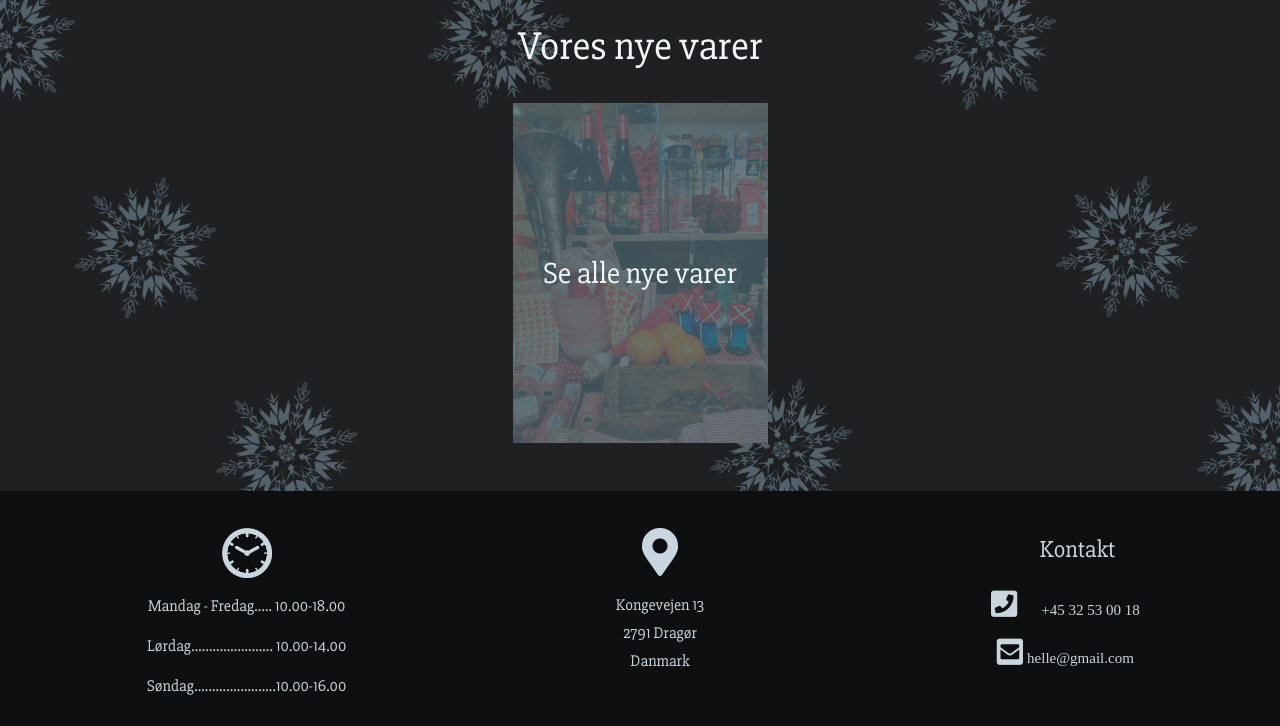
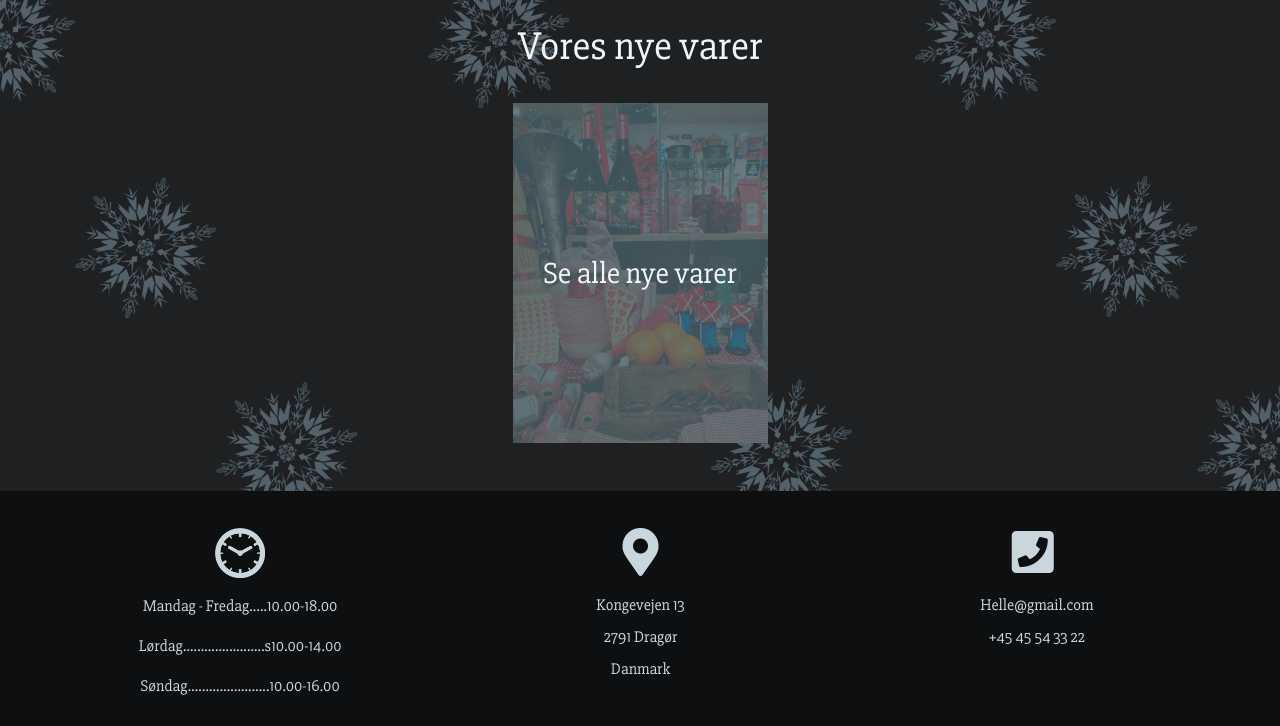
Before and after one commit to VictorBielski/Eksamensprojekt-Lauraella, a PHP site: page /index.php in a window 1280 px wide. Shown: the part 579-1305 px from the top of the page. Run offline with PHP 8.4, Linux system fonts and the light colour scheme; some libraries are stand-ins or nearby versions; some web fonts are replaced.

Commit message:
Footer fiks
Footer centreret og stylet

```diff
--- a/Layout/Stylesheets/style.css
+++ b/Layout/Stylesheets/style.css
@@ -204,33 +204,15 @@ nav .animated-icon1.open span:nth-child(3) {
 
 #footer ul {
   list-style: none !important;
-  color: #c9d6de !important;
 }
 
-#footer li a {
-  color: white !important;
+#footer .footer_link {
   color: #c9d6de !important;
 }
 
 #footer .åbningstider_ikon {
   width: 50px !important;
   height: 50px !important;
-}
-
-#footer .kontakt_ikon {
-  width: 30px !important;
-  height: 100% !important;
-  margin: 1%;
-}
-
-#footer .phone {
-  font-size: 15px !important;
-  margin-bottom: 10px !important;
-  font-family: 'Noto Serif SC', serif;
-}
-
-#footer .col-2 li {
-  list-style: none !important;
 }
 
 #sortiment {
--- a/Layout/Stylesheets/style.scss
+++ b/Layout/Stylesheets/style.scss
@@ -232,32 +232,20 @@ nav {
 
     ul {
         list-style: none !important;
+    }
+
+    .footer_link {
         color: $ikoner_footer_tekst !important;
     }
-    li a {
-        color: white !important;
-        color: $ikoner_footer_tekst !important;
-    }
+
+
+
     .åbningstider_ikon {
         width: 50px !important;
         height: 50px !important;
     }
 
-    .kontakt_ikon {
-        width: 30px !important;
-        height: 100% !important;
-        margin: 1%;
-    }
 
-    .phone {
-        font-size: 15px !important;
-        margin-bottom: 10px !important;
-        font-family: 'Noto Serif SC', serif;
-    }
-
-    .col-2 li {
-        list-style: none !important;
-    }
 
 
 }
--- a/Layout/footer.php
+++ b/Layout/footer.php
@@ -10,33 +10,31 @@
 
   <body>
 <footer class="card-footer" id="footer">
-<div class="container-fluid">
-  <div class="row justify-content-center text-center">
-    <div class="col-sm-12 col-md-4 col-lg-4 mt-4 ">
+<div class="container-fluid m-0">
+  <div class="row text-center mt-4 mr-4">
+    <div class="col-sm-12 col-md-4 col-lg-4">
         <ul class="">
         <img class="åbningstider_ikon" src="/Eksamensprojekt-Lauraella/Layout/images/ikoner/opening-hours-new.png">
-        <p class="mt-3">Mandag - Fredag..... 10.00-18.00</p>
-        <p class="mt-1">Lørdag....................... 10.00-14.00</p>
-        <p class="mt-1">Søndag.......................10.00-16.00</p>
+        <p class="mt-3">Mandag - Fredag.....10.00-18.00</p>
+        <p class="">Lørdag.......................s10.00-14.00</p>
+        <p class="">Søndag.......................10.00-16.00</p>
         </ul>
     </div>
-  <div class="col-sm-12 col-md-4 col-lg-4 mt-4 ">
-    <ul>
-    <i class="fas fa-map-marker-alt  fa-3x"></i>
-      <li class="mt-3"><a href="#">Kongevejen 13</a></li>
-      <li class="mt-1"><a href="#">2791 Dragør</a></li>
-      <li class="mt-1"><a href="#">Danmark</a></li>
+  <div class="col-sm-12 col-md-4 col-lg-4">
+    <ul class="footer_ul">
+    <i class="fas fa-map-marker-alt fa-3x"></i>
+      <li class="mt-3"><a class="footer_link" href="#">Kongevejen 13</a></li>
+      <li class="mt-2"><a class="footer_link" href="#">2791 Dragør</a></li>
+      <li class="mt-2"><a class="footer_link" href="#">Danmark</a></li>
     </ul>
   </div>
-  <div class="col-sm-12 col-md-4 col-lg-4 mt-4">
-    <h4 class="ml-5 mt-2">Kontakt</h4>
-    <p class="phone mt-4 ml-4">
-    <i class="fas fa-phone-square fa-2x mr-4"></i>+45 32 53 00 18</p>
-    </p>
-    <p class="phone mt-3 text-cente ml-4">
-    <i class="fas fa-envelope-square fa-2x mr-1"></i>helle@gmail.com</p>
-    </p>
-  </div>
+  <div class="col-sm-12 col-md-4 col-lg-4">
+    <i class="fas fa-phone-square fa-3x ml-4"></i>
+    <ul class="footer_ul">
+      <li class="mt-3 mr-2"><a class="footer_link" href="#">Helle@gmail.com</a></li>
+      <li class="mt-2 mr-2"><a class="footer_link" href="#">+45 45 54 33 22</a></li>
+  </ul>
+</div>
   </div>
 
   </div>
```
Also changed, not shown: 1 other file.
